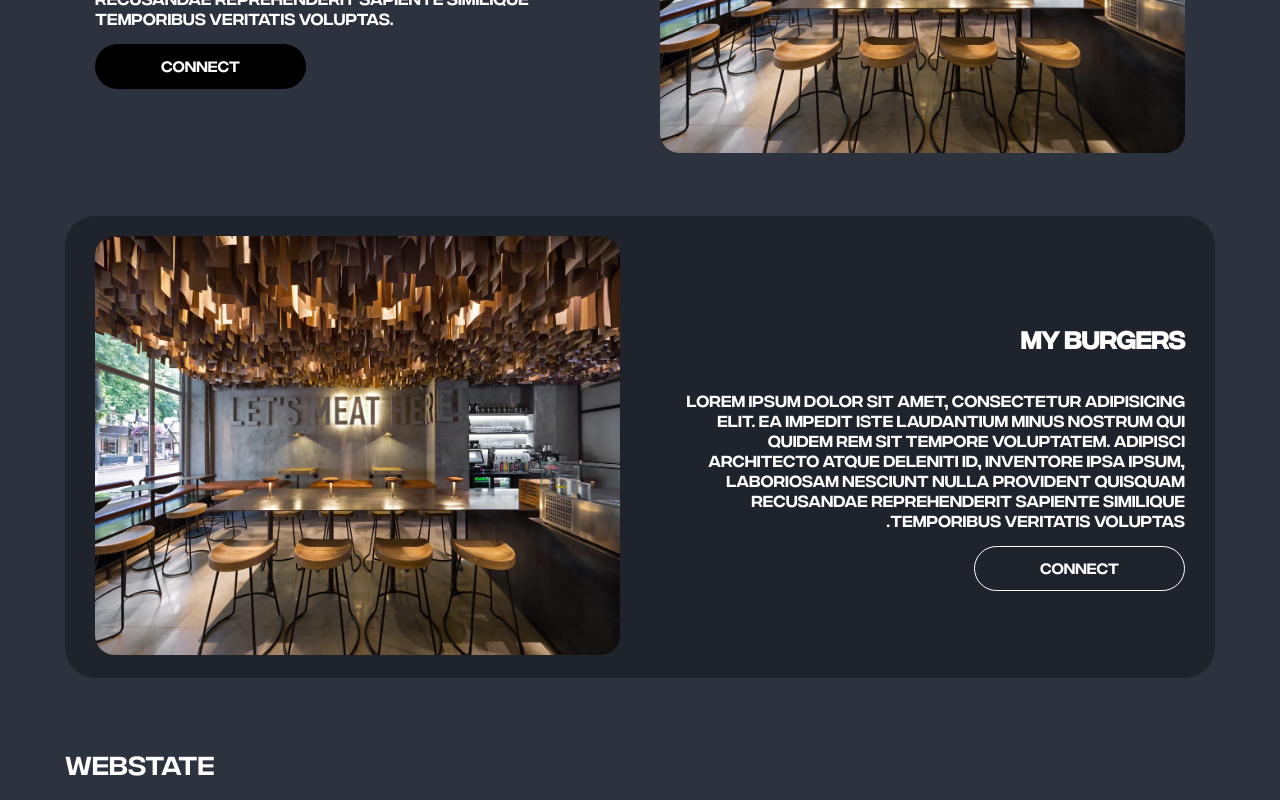
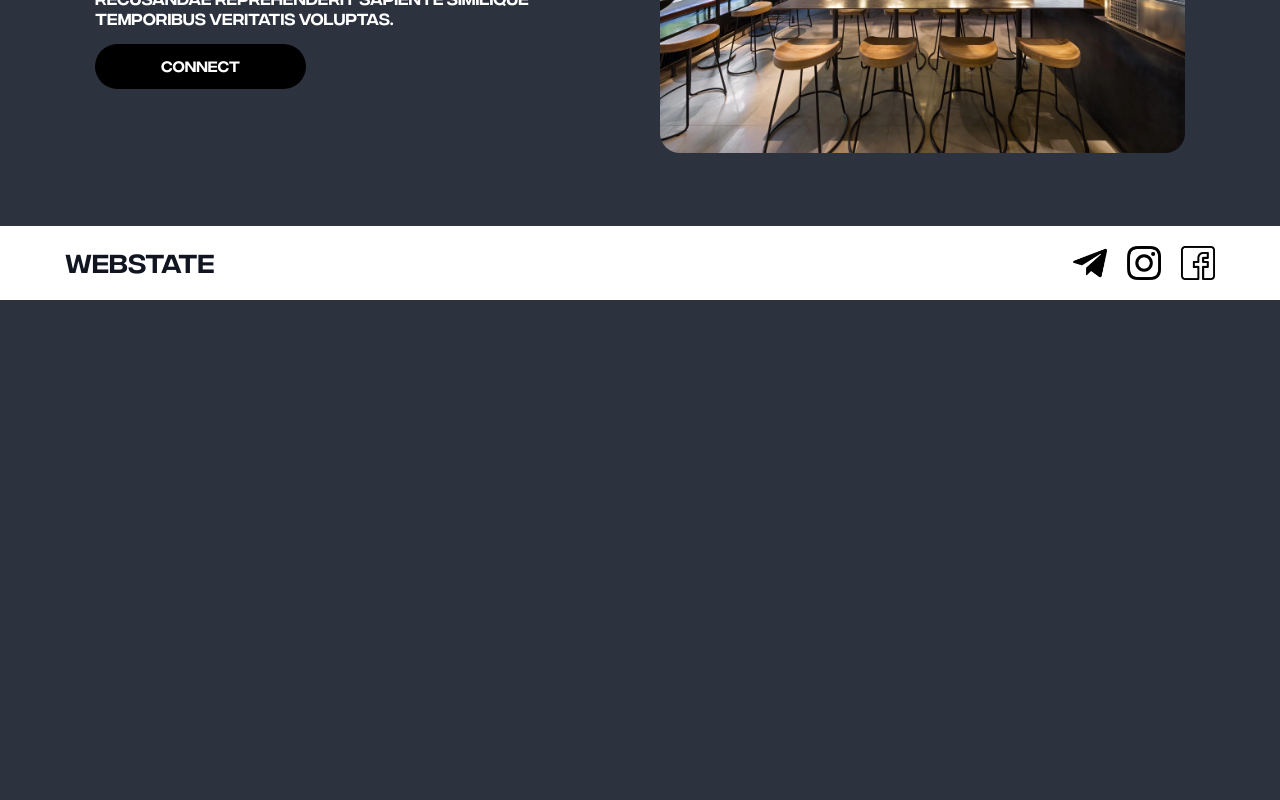
Before and after one commit to webstateua/landing, a Vue app: page / in a window 1280 px wide. Shown: the part 1894-2694 px from the top of the page. After the commit the page ends 2194 px from the top, so only its background shows below. Built offline with nearby package versions, Linux system fonts and the light colour scheme.

Commit message:
added styles for footer

```diff
--- a/src/App.vue
+++ b/src/App.vue
@@ -6,7 +6,7 @@
 
 <script setup>
 import VHeader from '@/components/header/VHeader.vue'
-import VFooter from '@/components/VFooter.vue'
+import VFooter from '@/components/footer/VFooter.vue'
 import {onMounted, ref} from "vue";
 
 
--- a/src/components/VFooter.vue
+++ /dev/null
@@ -1,29 +0,0 @@
-<template>
-  <footer>
-    <div class="container">
-      <div class="footer">
-        WebState
-      </div>
-    </div>
-  </footer>
-</template>
-
-<script setup>
-
-
-
-</script>
-
-<style lang="scss" scoped>
-
-footer {
-
-  .footer {
-    display: flex;
-    padding: 20px 0;
-    box-sizing: border-box;
-    font-size: 26px;
-  }
-}
-
-</style>
--- /dev/null
+++ b/src/components/footer/VFooter.vue
@@ -0,0 +1,49 @@
+<template>
+  <footer>
+    <div class="container">
+      <div class="footer">
+        WebState
+        <div class="footer-icons">
+          <img src="@/assets/images/icons/social/telegram_dark.png" alt="telegram icon" class="footer-icons__icon">
+          <img src="@/assets/images/icons/social/instagram_dark.png" alt="instagram icon"
+               class="footer-icons__icon">
+          <img src="@/assets/images/icons/social/facebook_dark.png" alt="facebook icon" class="footer-icons__icon">
+        </div>
+      </div>
+    </div>
+  </footer>
+</template>
+
+<script setup>
+
+
+
+</script>
+
+<style lang="scss" scoped>
+
+footer {
+  background: $white;
+
+  .footer {
+    display: flex;
+    justify-content: space-between;
+    padding: 20px 0;
+    box-sizing: border-box;
+    font-size: 26px;
+    color: $black;
+
+    .footer-icons {
+      display: flex;
+      justify-content: flex-end;
+      align-items: center;
+      gap: 20px;
+
+      &__icon {
+        width: min(34px, 100%);
+      }
+    }
+  }
+}
+
+</style>
--- a/src/layouts/VMain.vue
+++ b/src/layouts/VMain.vue
@@ -66,24 +66,6 @@
             <img src="@/assets/images/burger.webp" alt="block image">
           </template>
         </VSectionContent>
-        <VSectionContent :revert="true">
-          <template v-slot:title>
-            My BURGERS
-          </template>
-          <template v-slot:description>
-            Lorem ipsum dolor sit amet, consectetur adipisicing elit. Ea impedit iste laudantium minus nostrum qui quidem
-            rem sit tempore voluptatem. Adipisci architecto atque deleniti id, inventore ipsa ipsum, laboriosam nesciunt
-            nulla provident quisquam recusandae reprehenderit sapiente similique temporibus veritatis voluptas.
-          </template>
-          <template v-slot:buttons>
-            <VButton>
-              Connect
-            </VButton>
-          </template>
-          <template v-slot:image>
-            <img src="@/assets/images/burger.webp" alt="block image">
-          </template>
-        </VSectionContent>
       </div>
     </div>
   </main>
```
